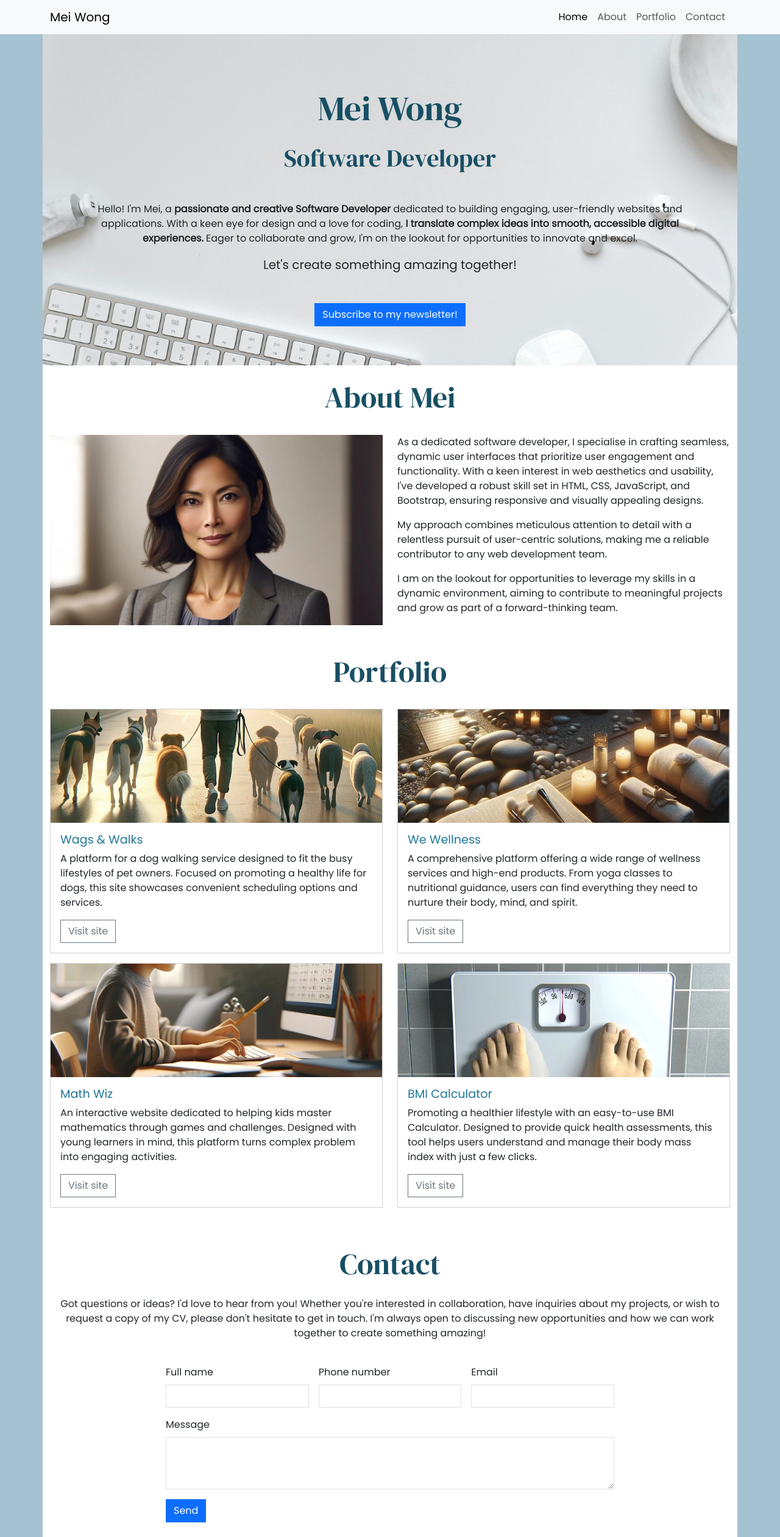
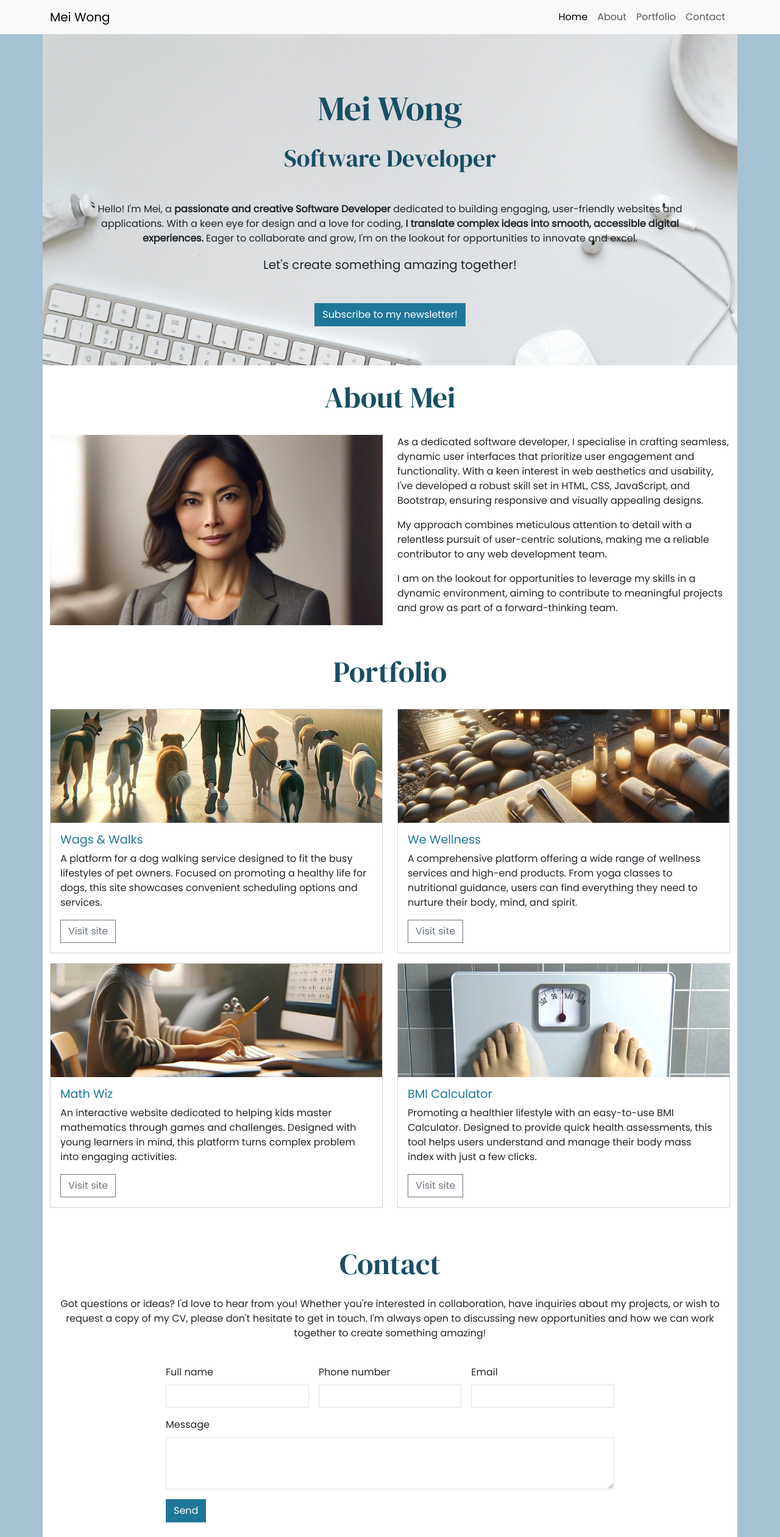
Before and after one commit to IanOC1994/Portfolio, a plain HTML site: page index.html in a window 1280 px wide. Shown: the whole page at 61% size. Drawn offline with nearby package versions, Linux system fonts and the light colour scheme.

Commit message:
Style: changed button styling

```diff
--- a/assets/css/styles.css
+++ b/assets/css/styles.css
@@ -23,6 +23,16 @@ h2 {
 .sharp-corners,
 .sharp-corners * {
     border-radius: 0;
+}
+
+.custom-button {
+    background-color: #1f7798;
+    border-color: #1f7798;
+}
+
+.custom-button:hover {
+    background-color: #1d6d8a;
+    border-color: #1d6d8a;
 }
 
 /* About Section */
--- a/index.html
+++ b/index.html
@@ -65,7 +65,7 @@
                 <p class="lead mb-5">Let's create something amazing together!</p>
 
                 <!-- Button trigger modal -->
-                <button type="button" class="btn btn-primary sharp-corners" data-bs-toggle="modal" data-bs-target="#exampleModal">
+                <button type="button" class="btn btn-primary sharp-corners custom-button" data-bs-toggle="modal" data-bs-target="#exampleModal">
                     Subscribe to my newsletter!
                 </button>
             </div>
@@ -218,7 +218,7 @@
                         <textarea class="form-control" id="message" rows="3"></textarea>
                     </div>
                     <div class="col-12">
-                        <button type="submit" class="btn btn-primary">Send</button>
+                        <button type="submit" class="btn btn-primary custom-button">Send</button>
                     </div>
                 </form>
             </div>
@@ -249,7 +249,7 @@
                             <input type="email" class="form-control" id="email">
                         </div>
                         <div class="col-12 mb-4">
-                            <button type="button" class="btn btn-primary" data-bs-dismiss="modal">
+                            <button type="button" class="btn btn-primary custom-button" data-bs-dismiss="modal">
                                 Sign up!
                             </button>
                         </div>
```
